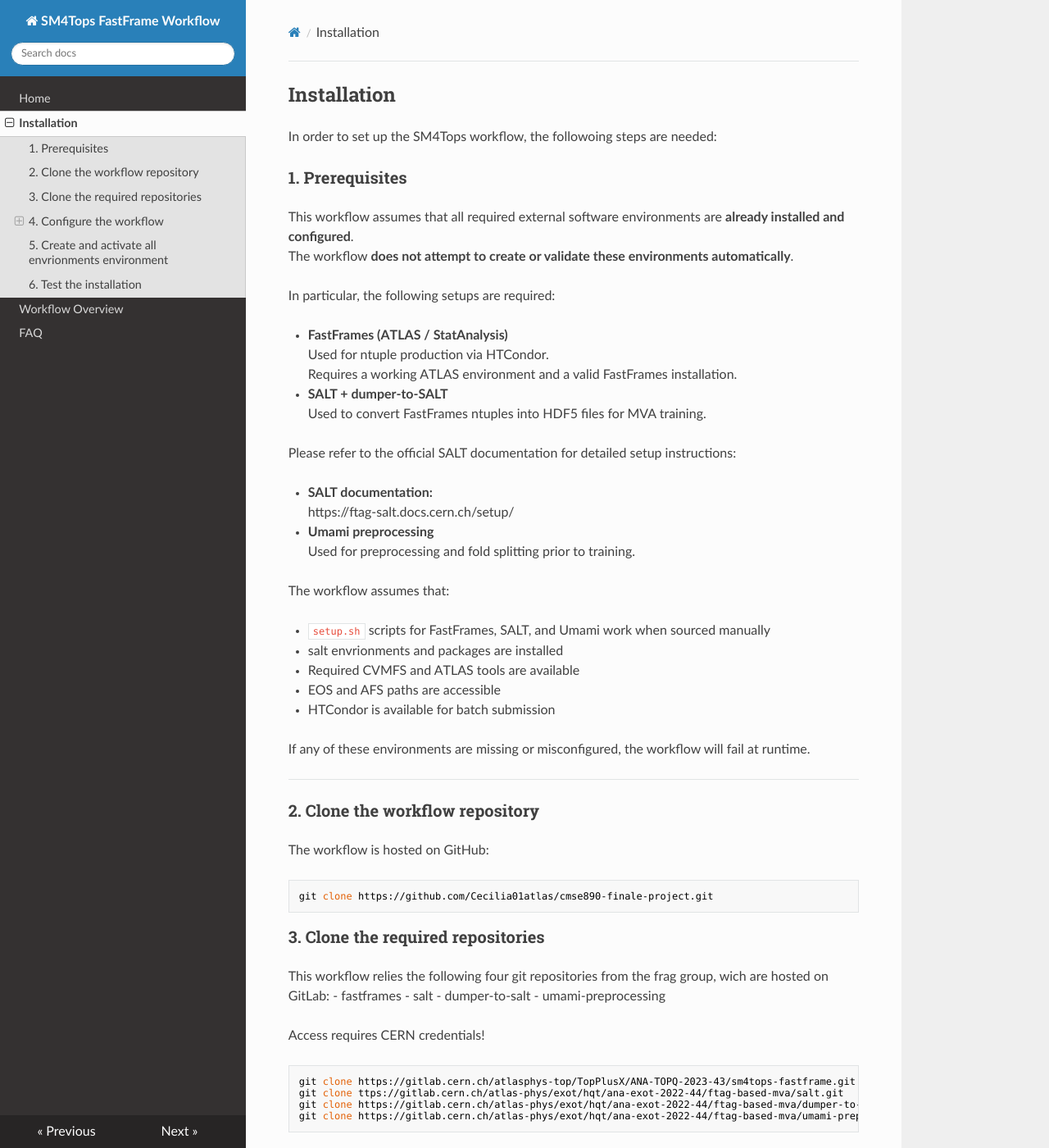
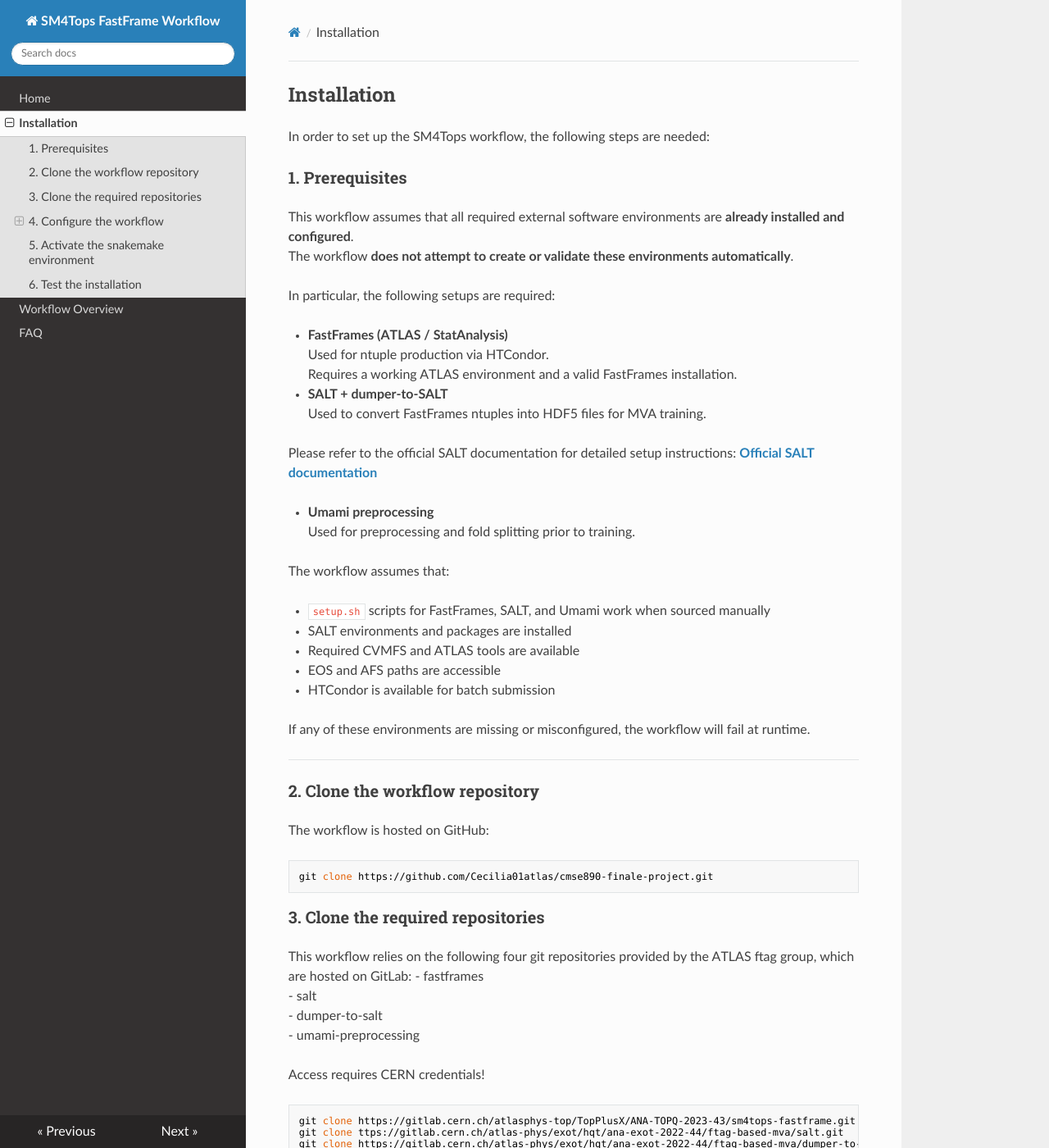
Before and after one commit to Cecilia01atlas/cmse890-finale-project, an MkDocs documentation site: the page built from docs/installation.md, in a window 1280 px wide and 1400 px high. Shown: the whole window at 82% size. Built offline with MkDocs 1.6.1, drawn with Linux system fonts in a browser that asks for light colours; nearby versions of some CDN libraries; some of the changed text lies outside the part shown.

Commit message:
Small fixes for documentation

````diff
--- a/docs/installation.md
+++ b/docs/installation.md
@@ -1,6 +1,6 @@
 ## Installation
 
-In order to set up the SM4Tops workflow, the followoing steps are needed:
+In order to set up the SM4Tops workflow, the following steps are needed:
 
 ### 1. Prerequisites
 
@@ -16,10 +16,8 @@
 - **SALT + dumper-to-SALT**
   Used to convert FastFrames ntuples into HDF5 files for MVA training.
 
-Please refer to the official SALT documentation for detailed setup instructions:
-
-- **SALT documentation:**
-  https://ftag-salt.docs.cern.ch/setup/
+  Please refer to the official SALT documentation for detailed setup instructions:
+  [**Official SALT documentation**](https://ftag-salt.docs.cern.ch/setup/)
 
 - **Umami preprocessing**
   Used for preprocessing and fold splitting prior to training.
@@ -27,7 +25,7 @@
 The workflow assumes that:
 
 - `setup.sh` scripts for FastFrames, SALT, and Umami work when sourced manually
-- salt envrionments and packages are installed
+- SALT environments and packages are installed
 - Required CVMFS and ATLAS tools are available
 - EOS and AFS paths are accessible
 - HTCondor is available for batch submission
@@ -45,7 +43,7 @@
 ```
 
 ### 3. Clone the required repositories
-This workflow relies the following four git repositories from the frag group, wich are hosted on GitLab:
+This workflow relies on the following four git repositories provided by the ATLAS ftag group, which are hosted on GitLab:
 - fastframes
 - salt
 - dumper-to-salt
@@ -109,11 +107,10 @@
 
 ---
 
-### 5. Create and activate all envrionments environment
+### 5. Activate the snakemake environment
 
 ```bash
-conda env create -f environment.yaml
-conda activate mva-workflow
+conda activate <envrionment-name>
 ```
 
 ### 6. Test the installation
````
Also changed, not shown: docs/index.md (+2 -2 lines), docs/workflow.md (+0 -1 lines).
